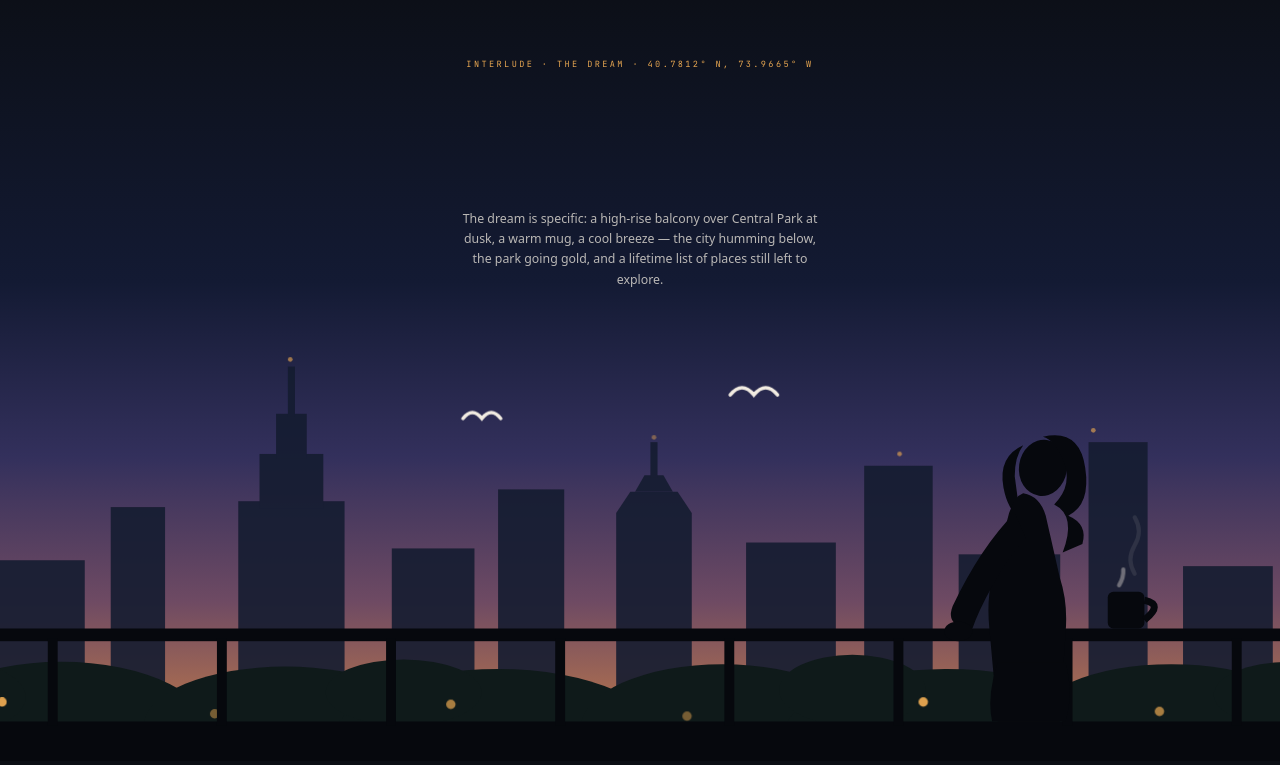
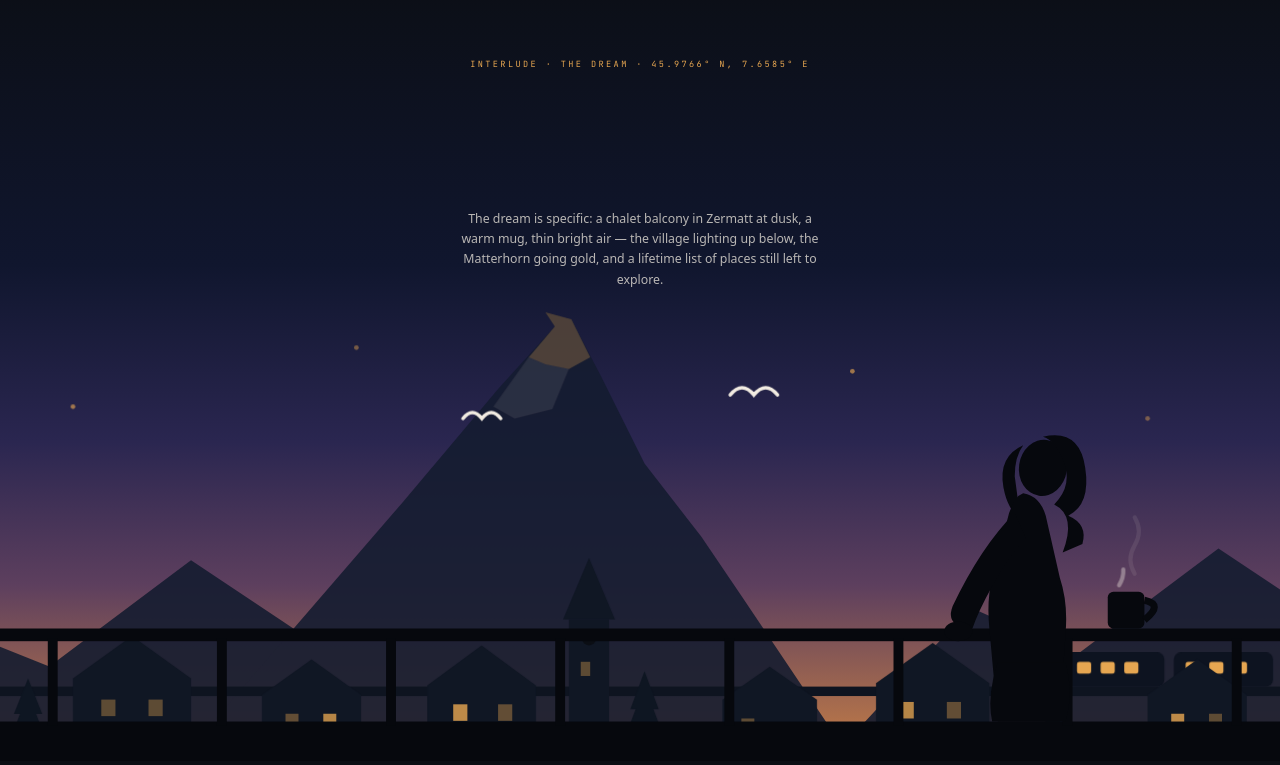
Before and after one commit to thanujakalla/portfolio, a website built with Vite: page index.html in a window 1280 px wide. Shown: the part 7489-8254 px from the top of the page. Built offline with nearby package versions, Linux system fonts and the light colour scheme; some packages are replaced by stand-ins of ours; animation ran at ten frames a second.

Commit message:
Replace New York dream scene with Zermatt / Matterhorn
The interlude is now a chalet balcony beneath the Matterhorn: summit
alpenglow pulsing amber, chalet village with twinkling windows, pines,
a church spire, and the Gornergrat train sliding along an embankment
behind the chalets. The woman, her mug, and the railing carry over
unchanged. Docs updated to match.

Co-Authored-By: Claude Fable 5 <noreply@anthropic.com>

```diff
--- a/index.html
+++ b/index.html
@@ -226,79 +226,89 @@
       </div>
     </section>
 
-    <!-- ============ DREAM : A BALCONY OVER CENTRAL PARK ============ -->
-    <section class="balcony" id="balcony" aria-label="The dream — a balcony over Central Park, New York">
+    <!-- ============ DREAM : A BALCONY IN ZERMATT ============ -->
+    <section class="balcony" id="balcony" aria-label="The dream — a balcony in Zermatt, beneath the Matterhorn">
       <div class="balcony__pin">
-        <p class="eyebrow balcony__eyebrow">Interlude · The dream · 40.7812° N, 73.9665° W</p>
-        <h2 class="balcony__title" aria-label="New York">New York</h2>
-        <p class="balcony__note">The dream is specific: a high-rise balcony over Central Park at dusk,
-          a warm mug, a cool breeze — the city humming below, the park going gold,
+        <p class="eyebrow balcony__eyebrow">Interlude · The dream · 45.9766° N, 7.6585° E</p>
+        <h2 class="balcony__title" aria-label="Zermatt">Zermatt</h2>
+        <p class="balcony__note">The dream is specific: a chalet balcony in Zermatt at dusk, a warm mug,
+          thin bright air — the village lighting up below, the Matterhorn going gold,
           and a lifetime list of places still left to explore.</p>
 
-        <!-- far: manhattan skyline -->
+        <!-- far: the matterhorn, tip in alpenglow -->
         <div class="layer layer--far" aria-hidden="true">
           <svg viewBox="0 0 1440 420" preserveAspectRatio="xMidYMax slice">
             <g fill="#151c30">
-              <rect x="10" y="230" width="64" height="190"/>
-              <rect x="96" y="180" width="52" height="240"/>
-              <rect x="170" y="250" width="80" height="170"/>
-              <rect x="272" y="205" width="46" height="215"/>
-              <!-- empire state -->
-              <g>
-                <rect x="380" y="200" width="90" height="220"/>
-                <rect x="398" y="160" width="54" height="46"/>
-                <rect x="412" y="126" width="26" height="38"/>
-                <rect x="422" y="86" width="6" height="42"/>
-              </g>
-              <rect x="510" y="240" width="70" height="180"/>
-              <rect x="600" y="190" width="56" height="230"/>
-              <!-- chrysler-ish spire -->
-              <g>
-                <rect x="700" y="210" width="64" height="210"/>
-                <path d="M700 210 h64 l-12 -18 h-40 z"/>
-                <path d="M716 192 h32 l-8 -14 h-16 z"/>
-                <rect x="729" y="150" width="6" height="30"/>
-              </g>
-              <rect x="810" y="235" width="76" height="185"/>
-              <rect x="910" y="170" width="58" height="250"/>
-              <rect x="990" y="245" width="86" height="175"/>
-              <rect x="1100" y="150" width="50" height="270"/>
-              <rect x="1180" y="255" width="76" height="165"/>
-              <rect x="1290" y="195" width="58" height="225"/>
-              <rect x="1370" y="245" width="60" height="175"/>
+              <!-- flanking ridges -->
+              <path d="M-20 420 L120 300 L220 340 L340 250 L460 330 L520 420 Z"/>
+              <path d="M880 420 L1000 290 L1090 330 L1210 240 L1330 320 L1440 270 L1460 420 Z"/>
+              <!-- the matterhorn: steep east face, summit hooked left -->
+              <path d="M330 420 L520 200 L600 105 L648 52 L640 40 L662 46 L688 96 L724 168 L772 230 L806 280 L900 420 Z"/>
             </g>
+            <!-- last light on the summit -->
+            <path class="balcony__glow" d="M626 78 L648 52 L640 40 L662 46 L678 78 L660 88 L640 84 Z" fill="#e6a651"/>
+            <path d="M596 120 L626 78 L640 84 L660 88 L646 122 L614 130 Z" fill="#f2ece2" opacity=".1"/>
             <g class="balcony__stars" fill="#e6a651">
-              <circle cx="424" cy="80" r="2"/><circle cx="732" cy="146" r="2"/>
-              <circle cx="1104" cy="140" r="2"/><circle cx="140" cy="170" r="2"/>
-              <circle cx="940" cy="160" r="2"/>
+              <circle cx="240" cy="120" r="2"/><circle cx="480" cy="70" r="2"/>
+              <circle cx="900" cy="90" r="2"/><circle cx="1150" cy="130" r="2"/>
+              <circle cx="1350" cy="80" r="2"/>
             </g>
           </svg>
         </div>
 
-        <!-- mid: central park canopy, lamps, pond -->
+        <!-- mid: chalet village, church spire, the little train on its viaduct -->
         <div class="layer layer--mid" aria-hidden="true">
           <svg viewBox="0 0 1440 420" preserveAspectRatio="xMidYMax slice">
-            <g fill="#0f1a1a">
-              <ellipse cx="60" cy="392" rx="110" ry="52"/>
-              <ellipse cx="230" cy="400" rx="130" ry="64"/>
-              <ellipse cx="420" cy="390" rx="120" ry="50"/>
-              <ellipse cx="600" cy="404" rx="140" ry="62"/>
-              <ellipse cx="790" cy="392" rx="120" ry="54"/>
-              <ellipse cx="980" cy="402" rx="140" ry="60"/>
-              <ellipse cx="1170" cy="390" rx="120" ry="52"/>
-              <ellipse cx="1360" cy="400" rx="130" ry="60"/>
-              <ellipse cx="140" cy="366" rx="60" ry="30"/>
-              <ellipse cx="520" cy="362" rx="66" ry="28"/>
-              <ellipse cx="900" cy="360" rx="62" ry="30"/>
-              <ellipse cx="1270" cy="364" rx="64" ry="28"/>
+            <!-- railway embankment at the village edge -->
+            <rect x="-20" y="357" width="1480" height="8" fill="#0e1420"/>
+            <!-- the gornergrat train, sliding home behind the chalets -->
+            <g class="balcony__train">
+              <g fill="#0d1320">
+                <rect x="0" y="328" width="84" height="29" rx="6"/>
+                <rect x="92" y="328" width="84" height="29" rx="6"/>
+                <rect x="184" y="328" width="84" height="29" rx="6"/>
+              </g>
+              <g fill="#e6a651">
+                <rect x="10" y="336" width="12" height="10" rx="2"/><rect x="30" y="336" width="12" height="10" rx="2"/>
+                <rect x="50" y="336" width="12" height="10" rx="2"/>
+                <rect x="102" y="336" width="12" height="10" rx="2"/><rect x="122" y="336" width="12" height="10" rx="2"/>
+                <rect x="142" y="336" width="12" height="10" rx="2"/>
+                <rect x="194" y="336" width="12" height="10" rx="2"/><rect x="214" y="336" width="12" height="10" rx="2"/>
+                <rect x="234" y="336" width="12" height="10" rx="2"/>
+              </g>
             </g>
-            <!-- the pond, catching the last light -->
-            <ellipse cx="700" cy="416" rx="150" ry="18" fill="#3a3050" opacity=".8"/>
-            <g class="balcony__lamps" fill="#e6a651">
-              <circle cx="180" cy="370" r="4"/><circle cx="360" cy="380" r="4"/>
-              <circle cx="560" cy="372" r="4"/><circle cx="760" cy="382" r="4"/>
-              <circle cx="960" cy="370" r="4"/><circle cx="1160" cy="378" r="4"/>
-              <circle cx="1330" cy="372" r="4"/>
+            <!-- pines -->
+            <g fill="#0e1622">
+              <path d="M60 420 l26 -70 l26 70 z M74 372 l12 -34 l12 34 z"/>
+              <path d="M180 420 l22 -58 l22 58 z M190 380 l12 -30 l12 30 z"/>
+              <path d="M700 420 l24 -64 l24 64 z M712 376 l12 -32 l12 32 z"/>
+              <path d="M1050 420 l22 -56 l22 56 z"/>
+            </g>
+            <!-- chalets + church -->
+            <g fill="#101724">
+              <path d="M240 420 v-70 l50 -36 l50 36 v70 z"/>
+              <path d="M400 420 v-56 l42 -30 l42 30 v56 z"/>
+              <path d="M540 420 v-64 l46 -34 l46 34 v64 z"/>
+              <path d="M790 420 v-52 l40 -28 l40 28 v52 z"/>
+              <path d="M920 420 v-66 l48 -34 l48 34 v66 z"/>
+              <path d="M1150 420 v-56 l42 -30 l42 30 v56 z"/>
+              <path d="M1300 420 v-62 l44 -32 l44 32 v62 z"/>
+              <!-- church spire -->
+              <g>
+                <rect x="660" y="300" width="34" height="120"/>
+                <path d="M655 300 h44 l-22 -52 z"/>
+                <circle cx="677" cy="316" r="6" fill="#0b0e14"/>
+              </g>
+            </g>
+            <g class="balcony__windows" fill="#e6a651">
+              <rect x="264" y="368" width="12" height="14"/><rect x="304" y="368" width="12" height="14"/>
+              <rect x="420" y="380" width="11" height="13"/><rect x="452" y="380" width="11" height="13"/>
+              <rect x="562" y="372" width="12" height="14"/><rect x="600" y="372" width="12" height="14"/>
+              <rect x="806" y="384" width="11" height="13"/>
+              <rect x="940" y="370" width="12" height="14"/><rect x="980" y="370" width="12" height="14"/>
+              <rect x="1170" y="380" width="11" height="13"/><rect x="1202" y="380" width="11" height="13"/>
+              <rect x="1318" y="374" width="12" height="14"/><rect x="1356" y="374" width="12" height="14"/>
+              <rect x="670" y="336" width="8" height="12"/>
             </g>
             <g class="balcony__birds" fill="none" stroke="#f2ece2" stroke-width="3" stroke-linecap="round">
               <path d="M300 110 q10 -12 20 0 q10 -12 20 0"/>
--- a/src/style.css
+++ b/src/style.css
@@ -288,7 +288,7 @@ section { padding: clamp(5rem, 14vh, 9rem) clamp(1.25rem, 6vw, 6rem); max-width:
   height: 100vh; height: 100svh; position: relative; overflow: clip;
   display: flex; flex-direction: column; align-items: center; justify-content: flex-start;
   padding-top: clamp(4.5rem, 12vh, 8rem); text-align: center;
-  background: linear-gradient(#0b0e14 0%, #131a33 40%, #33305c 62%, #6e4a63 80%, #c07a4a 97%);
+  background: linear-gradient(#0b0e14 0%, #10162e 38%, #2a2650 60%, #5d3f5e 78%, #b5744a 96%);
 }
 .balcony__eyebrow { position: relative; z-index: 5; }
 .balcony__title {
@@ -306,10 +306,19 @@ section { padding: clamp(5rem, 14vh, 9rem) clamp(1.25rem, 6vw, 6rem); max-width:
 @keyframes twinkle { 0%, 100% { opacity: .85; } 50% { opacity: .25; } }
 .balcony__stars circle { animation: twinkle 3.2s ease-in-out infinite; }
 .balcony__stars circle:nth-child(2n) { animation-delay: 1.4s; }
-.balcony__lamps circle { animation: bulb 3.6s ease-in-out infinite; }
-.balcony__lamps circle:nth-child(2n) { animation-delay: 1.2s; }
-.balcony__lamps circle:nth-child(3n) { animation-delay: 2.4s; }
-@keyframes bulb { 0%, 100% { opacity: 1; } 50% { opacity: .45; } }
+.balcony__windows rect { animation: twinkle 4.2s ease-in-out infinite; }
+.balcony__windows rect:nth-child(3n) { animation-delay: 1.3s; }
+.balcony__windows rect:nth-child(4n) { animation-delay: 2.2s; }
+.balcony__windows rect:nth-child(5n) { animation-delay: 3.1s; }
+/* the last light on the summit */
+.balcony__glow { animation: alpenglow 7s ease-in-out infinite; }
+@keyframes alpenglow { 0%, 100% { opacity: .3; } 50% { opacity: .55; } }
+/* the gornergrat train crossing its viaduct */
+.balcony__train { animation: train 30s linear infinite; }
+@keyframes train {
+  from { transform: translateX(1500px); }
+  to { transform: translateX(-320px); }
+}
 .balcony__birds path { animation: flock 14s linear infinite; }
 .balcony__birds path:last-child { animation-duration: 18s; animation-delay: 2s; }
 @keyframes flock { from { transform: translateX(-10%); } to { transform: translateX(80%); } }
```
Also changed, not shown: CLAUDE.md (+2 -2 lines), PLAN.md (+2 -2 lines), README.md.
